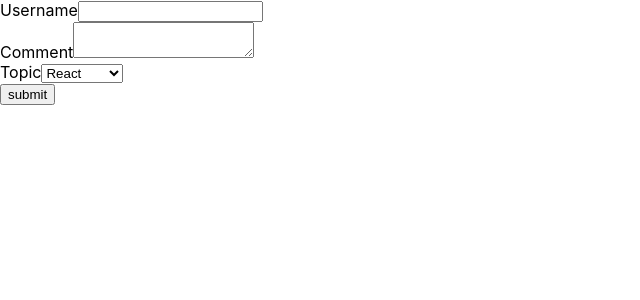
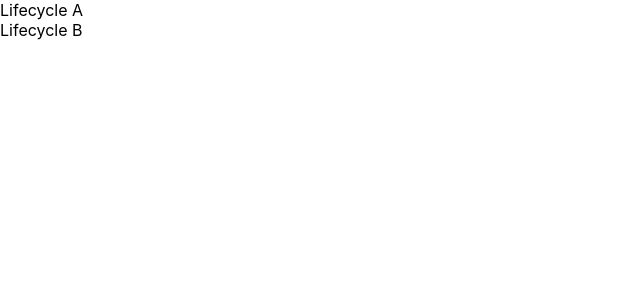
Before and after one commit to rahul-dev7/react-test-project1, a React (Create React App) app in the folder hello-world/: page / in a window 1280 px wide. Shown: the top 300 px of the page, without its empty margins (0-640 px from the left). Built offline with nearby package versions, Linux system fonts and the light colour scheme.

Commit message:
23 component-mounting-lifecycle-methods.

```diff
--- a/hello-world/src/App.js
+++ b/hello-world/src/App.js
@@ -1,11 +1,13 @@
 import React, { Component } from 'react'
 import './App.css';
 import Form from './components/Form';
-export class App extends Component {
+import LifecycleA from './components/LifecycleA';
+class App extends Component {
   render() {
     return (
       <div>
-        <Form></Form>
+        {/* <Form></Form> */}
+        <LifecycleA></LifecycleA>
       </div>
     )
   }
--- /dev/null
+++ b/hello-world/src/components/LifecycleA.js
@@ -0,0 +1,35 @@
+import React, { Component } from 'react'
+import LifecycleB from './LifecycleB';
+
+class LifecycleA extends Component {
+    constructor(props) {
+      super(props)
+
+      this.state = {
+        name: 'Rahul'
+      }
+      console.log('LifecycleA constructor');
+    }
+
+    static getDerivedStateFromProps(props, state) {
+        console.log('LifecycleA getDerivedStateFromProps');
+        return null
+    }
+
+    componentDidMount() {
+        console.log('LifecycleA componentDidMount');
+    }
+
+    render() {
+        console.log('LifecycleA render');
+        return (
+            <div>
+                <div>Lifecycle A</div>
+                <LifecycleB></LifecycleB>
+            </div>
+
+        )
+    }
+}
+
+export default LifecycleA
--- /dev/null
+++ b/hello-world/src/components/LifecycleB.js
@@ -0,0 +1,28 @@
+import React, { Component } from 'react'
+
+class LifecycleB extends Component {
+    constructor(props) {
+      super(props)
+
+      this.state = {
+        name: 'Rahul'
+      }
+      console.log('LifecycleB constructor');
+    }
+
+    static getDerivedStateFromProps(props, state) {
+        console.log('LifecycleB getDerivedStateFromProps');
+        return null
+    }
+
+    componentDidMount() {
+        console.log('LifecycleB componentDidMount');
+    }
+
+    render() {
+        console.log('LifecycleB render');
+        return <div>Lifecycle B</div>
+    }
+}
+
+export default LifecycleB
```
